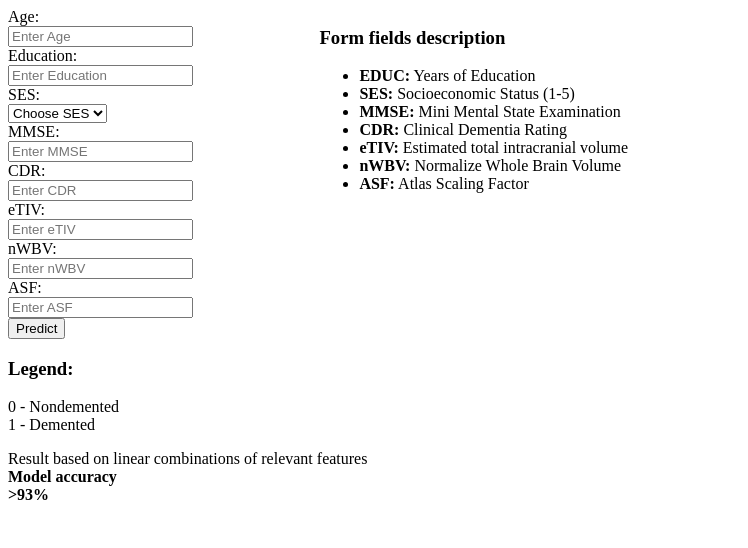
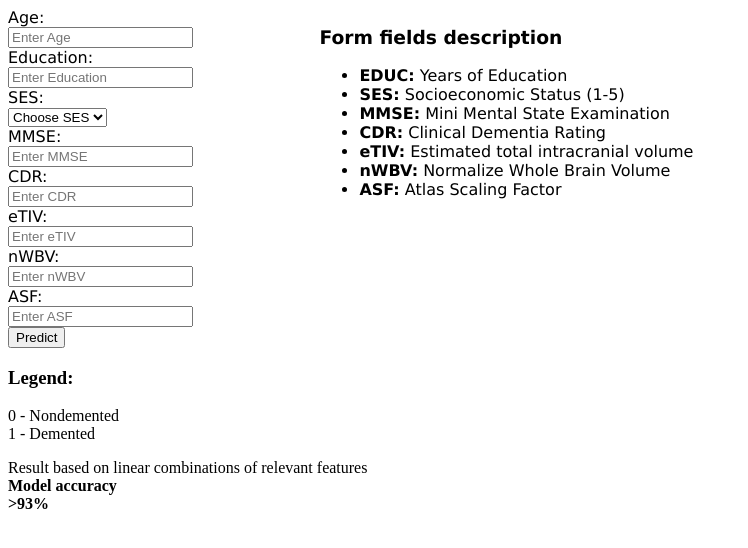
Before and after one commit to wojcikkuba/AlzheimerClassifier, a Flask app: page / in a window 1280 px wide. Shown: the top 548 px of the page, without its empty margins (0-748 px from the left). Run offline with Flask 3, Linux system fonts and the light colour scheme.

Commit message:
Change font-family

```diff
--- a/static/css/style.css
+++ b/static/css/style.css
@@ -1,5 +1,6 @@
 .container {
     display: flex;
+    font-family: Verdana, Geneva, Tahoma, sans-serif;
 }
 
 form, .additional-info {
```
